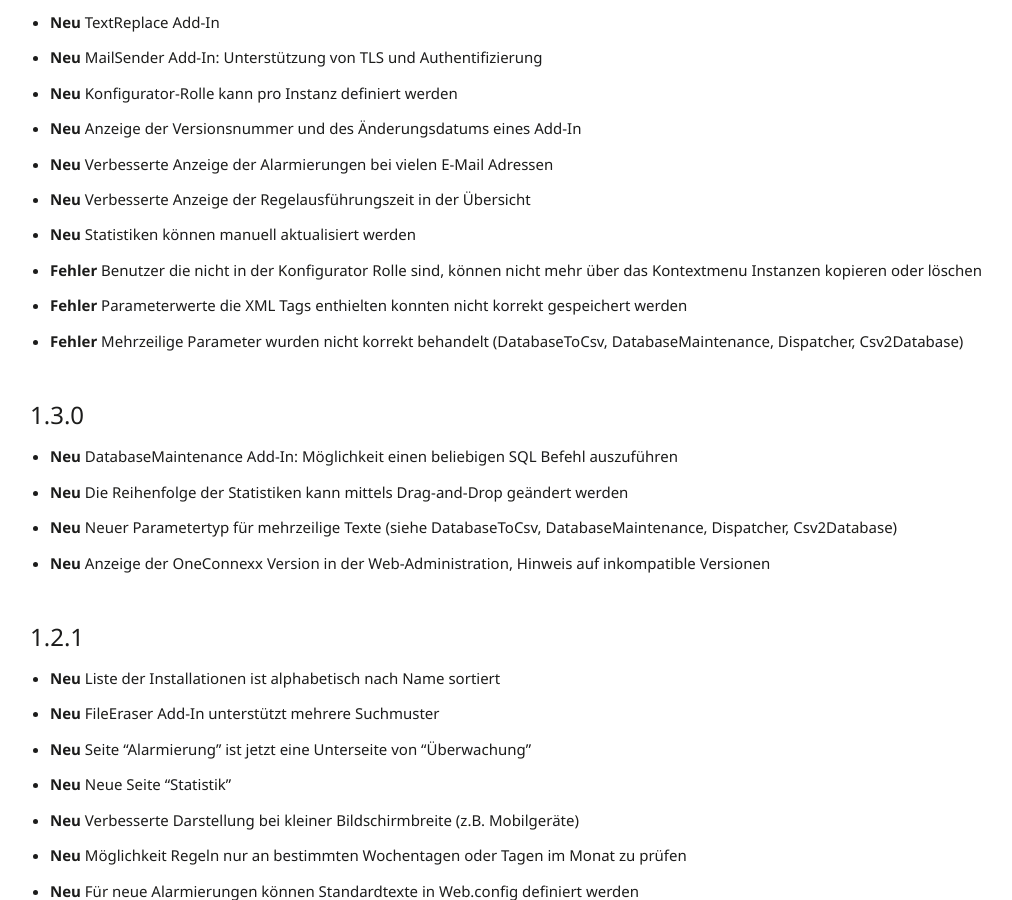
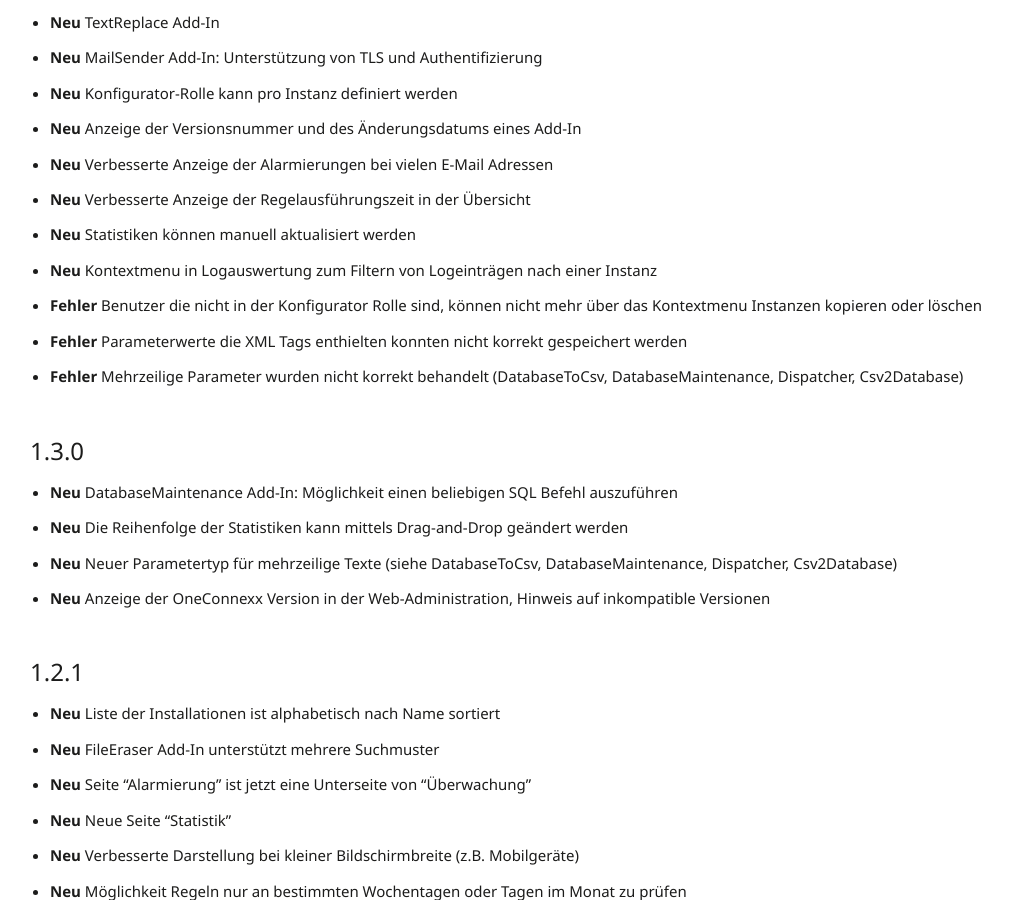
Before and after one commit to primesoft-group/oneconnexx-docs, a Jekyll site: the page built from _pages/setup/de/releasenotes.md, in a window 1280 px wide and 900 px high, scrolled down 437 px. Shown: the whole window, without its empty margins (44-1056 px from the left). Built offline with Jekyll 4.4.1, drawn with Linux system fonts in a browser that asks for light colours; nearby versions of some CDN libraries; some web fonts are replaced.

Commit message:
Update releasenotes.md

```diff
--- a/_pages/setup/de/releasenotes.md
+++ b/_pages/setup/de/releasenotes.md
@@ -14,6 +14,7 @@ permalink: "setup/de/releasenotes/"
 * __Neu__ Verbesserte Anzeige der Alarmierungen bei vielen E-Mail Adressen
 * __Neu__ Verbesserte Anzeige der Regelausführungszeit in der Übersicht
 * __Neu__ Statistiken können manuell aktualisiert werden
+* __Neu__ Kontextmenu in Logauswertung zum Filtern von Logeinträgen nach einer Instanz
 * __Fehler__ Benutzer die nicht in der Konfigurator Rolle sind, können nicht mehr über das Kontextmenu Instanzen kopieren oder löschen
 * __Fehler__ Parameterwerte die XML Tags enthielten konnten nicht korrekt gespeichert werden
 * __Fehler__ Mehrzeilige Parameter wurden nicht korrekt behandelt (DatabaseToCsv, DatabaseMaintenance, Dispatcher, Csv2Database)
```
